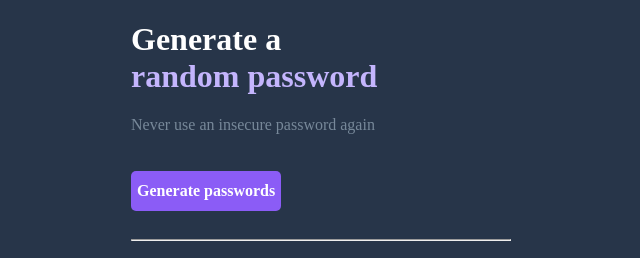
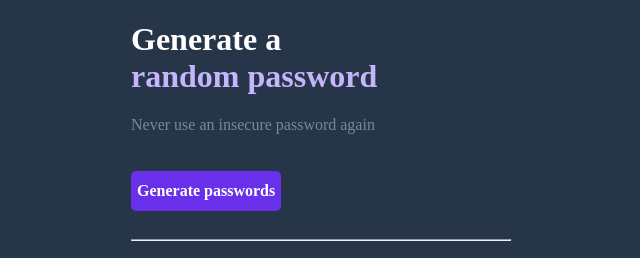
Before and after one commit to ShoForGitHub/password-generator, a plain HTML site: page index.html in a window 1280 px wide. In both pictures the pointer is over the button "Generate passwords". Shown: the whole page, without its empty margins (319-959 px from the left). Drawn offline with nearby package versions, Linux system fonts and the light colour scheme.

Commit message:
add hover effect

```diff
--- a/index.css
+++ b/index.css
@@ -32,6 +32,10 @@ body {
   margin-bottom: 20px;
 }
 
+#generate-btn:hover {
+  background-color: #6830eb;
+}
+
 hr {
   color: gray;
 }
```
